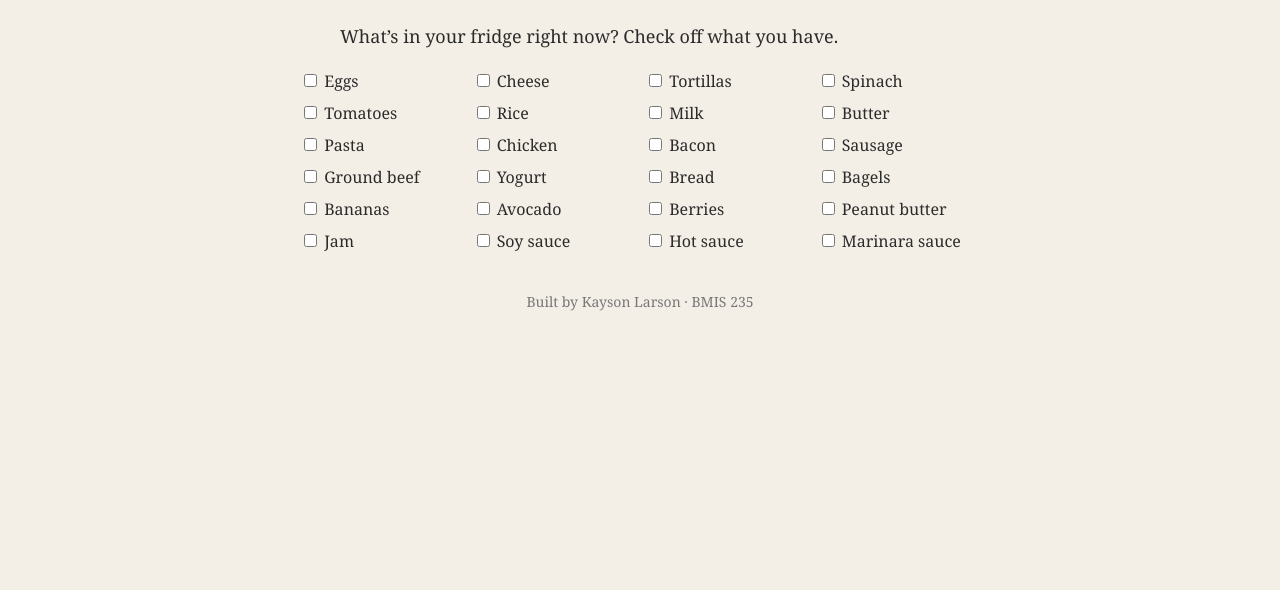
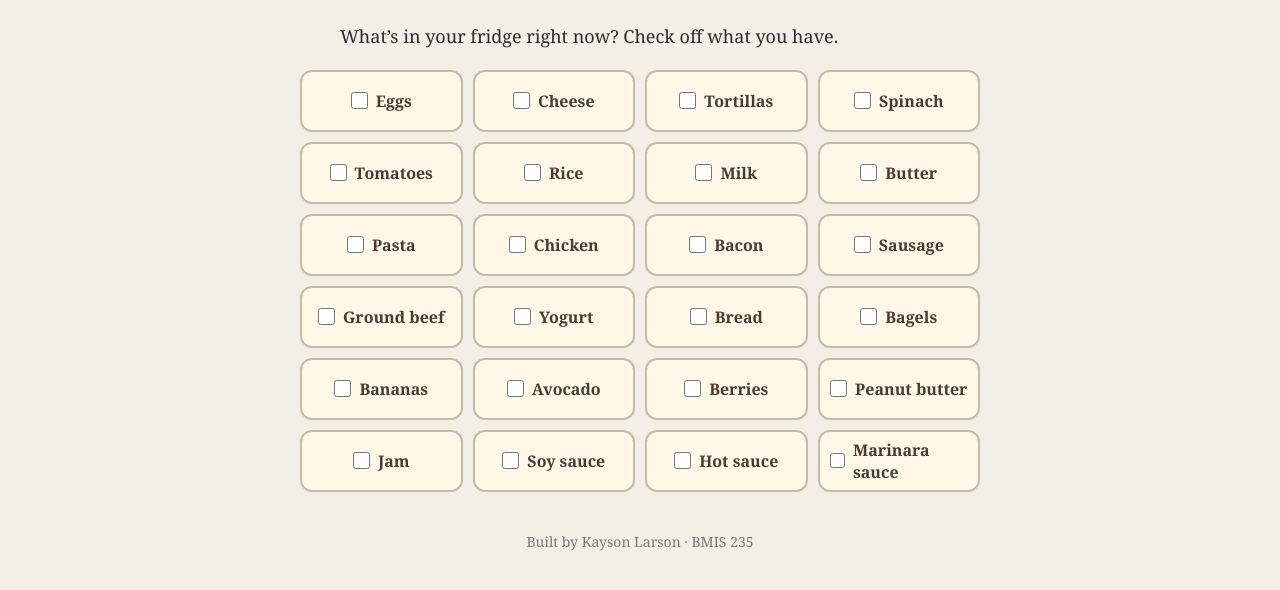
Before and after one commit to kaysonlarson/bmis235-html-3, a plain HTML site: page Fridge.html in a window 1280 px wide. Shown: the part 172-762 px from the top of the page. Drawn offline with Linux system fonts and the light colour scheme.

Commit message:
Update styles.css

```diff
--- a/styles.css
+++ b/styles.css
@@ -83,3 +83,34 @@ footer {
 .ingredient-grid br {
   display: none;
 }
+.ingredient-grid label {
+  display: flex;
+  align-items: center;
+  justify-content: center;
+  gap: 8px;
+  min-height: 46px;
+  padding: 6px 10px;
+  border: 2px solid #c5bba9;
+  border-radius: 12px;
+  background: #fff8e9;
+  color: #493b32;
+  font-weight: bold;
+  cursor: pointer;
+}
+
+.ingredient-grid input {
+  width: 17px;
+  height: 17px;
+  margin: 0;
+  accent-color: #356448;
+}
+
+.ingredient-grid label:has(input:checked) {
+  background: #b8d8c0;
+  border-color: #52765b;
+}
+
+.ingredient-grid label:focus-within {
+  outline: 2px solid #356448;
+  outline-offset: 2px;
+}
```
